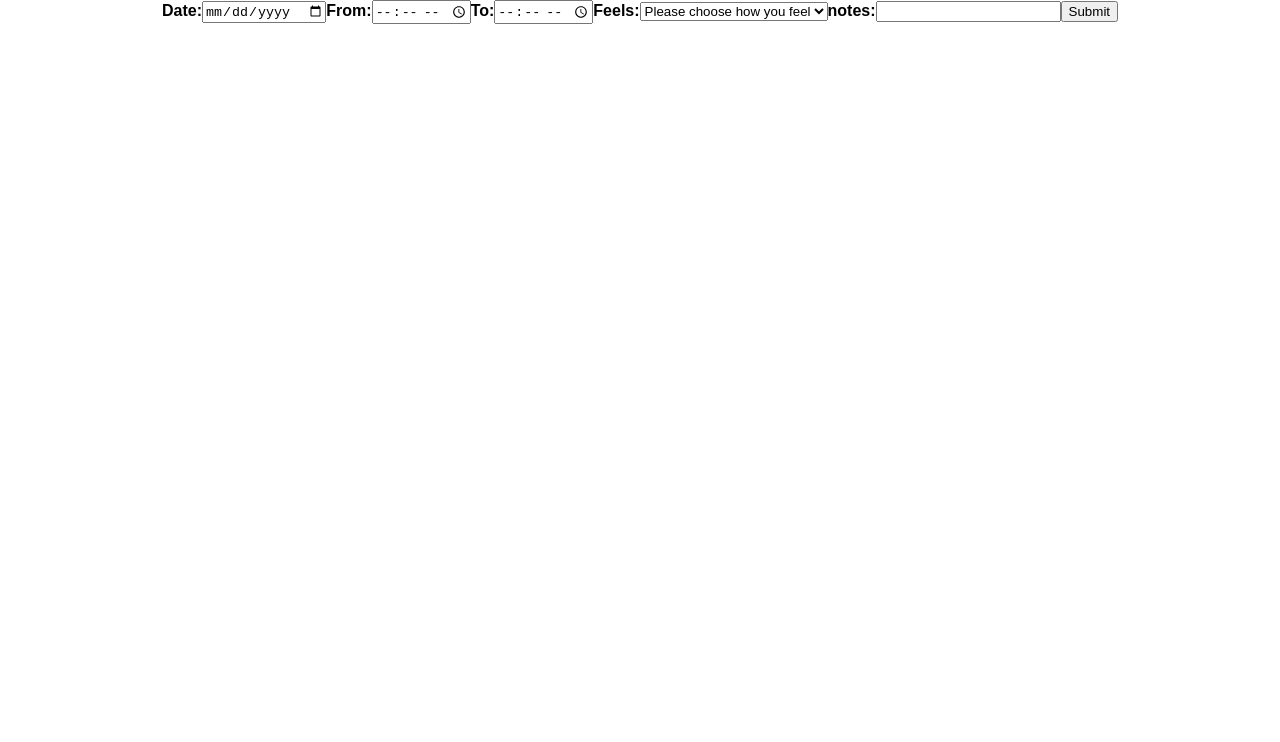
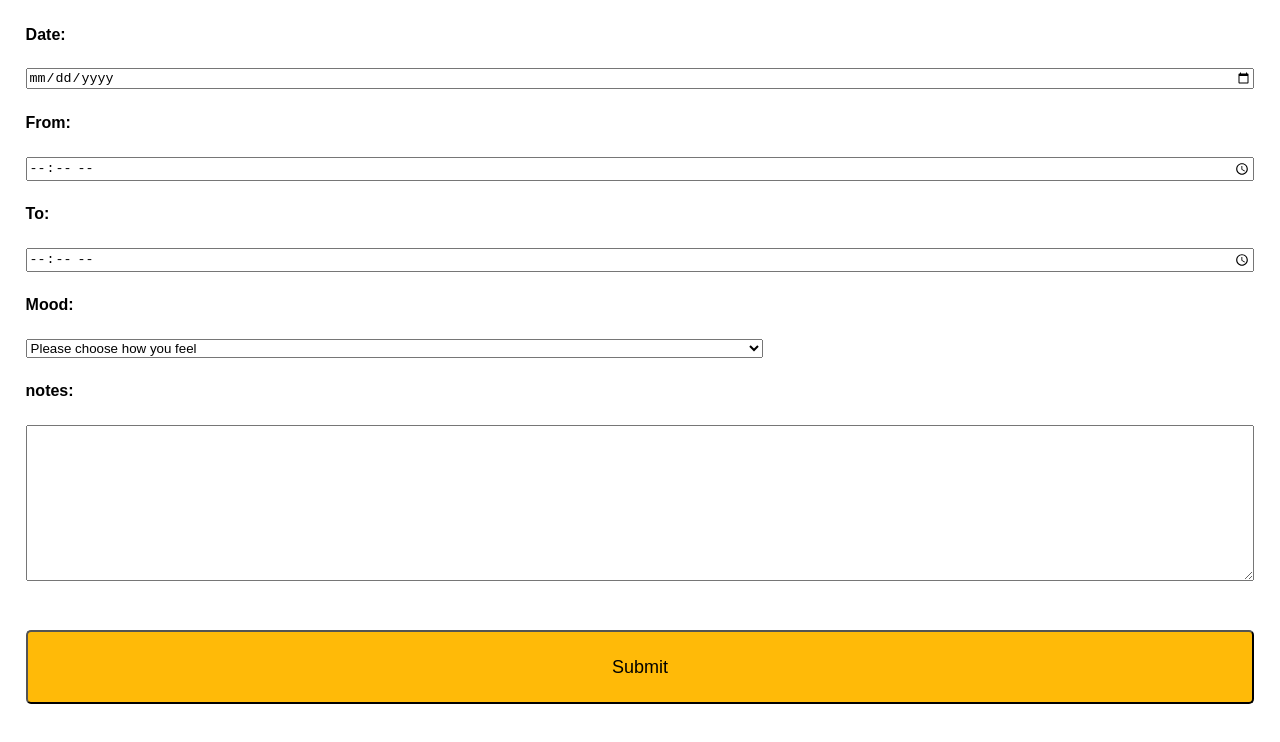
Before and after one commit to Build-Week-Sleep-Tracker-Oct/Front-End, a React (Create React App) app in the folder somnus/: page /sleepentry in a window 1280 px wide. Shown: the top 742 px of the page. Built offline with nearby package versions, Linux system fonts and the light colour scheme; sample sign-in values are in the browser's storage; a web font is replaced by a local one.

Commit message:
added basic styling to the sleep form

```diff
--- a/somnus/package.json
+++ b/somnus/package.json
@@ -11,7 +11,8 @@
     "react-router-dom": "^5.1.2",
     "react-scripts": "3.2.0",
     "redux": "^4.0.4",
-    "redux-thunk": "^2.3.0"
+    "redux-thunk": "^2.3.0",
+    "styled-components": "^4.4.0"
   },
   "scripts": {
     "start": "react-scripts start",
--- a/somnus/src/components/SleepEntry.js
+++ b/somnus/src/components/SleepEntry.js
@@ -1,6 +1,42 @@
 import React, {useState} from "react";
 import { connect } from 'react-redux'
 import { postData } from '../actions'
+import styled from "styled-components";
+
+const SleepForm = styled.form`
+    display: flex;
+    flex-direction: column;
+    padding: 2%;
+`;
+
+const SleepFormLabel = styled.label`
+    text-align: left;
+`;
+
+const DateInput = styled.input`
+    margin: 2% 0;
+`;
+
+const TimeInput = styled.input`
+    margin: 2% 0;
+`;
+
+const MoodInput = styled.select`
+    margin: 2% 0;
+    width: 60%;
+`;
+
+const NoteInput = styled.textarea`
+    margin: 2% 0;
+`;
+
+const SubmitButton = styled.button`
+    background: #FFBA08;
+    border-radius: 5px;
+    margin: 2% 0;
+    padding: 2%;
+    font-size: 18px;
+`;
 
 const SleepEntry = (props) => {
     const [entry, setEntry] = useState({
@@ -20,33 +56,32 @@ const SleepEntry = (props) => {
         props.postData(entry)
         props.history.push('/tracker')
         //addNewEntry
-        // setEntry({date: "", timeFrom: "", timeTo: "", feels: "", notes: ""});
     }
 
     return(
-        <form onSubmit={submitEntry}>
-            <label htmlFor="date">Date:</label>
-            <input name="date" id="date" type="date" placeholder="Date(MM-DD-YYYY)" onChange={changeHandler} value={entry.date} />
+        <SleepForm onSubmit={submitEntry}>
+            <SleepFormLabel htmlFor="date">Date:</SleepFormLabel>
+            <DateInput name="date" id="date" type="date" placeholder="Date(MM-DD-YYYY)" onChange={changeHandler} value={entry.date} />
 
-            <label htmlFor="timeFrom">From:</label>
-            <input name="timeFrom" id="timeFrom" type="time" onChange={changeHandler} value={entry.timeFrom} />
+            <SleepFormLabel htmlFor="timeFrom">From:</SleepFormLabel>
+            <TimeInput name="timeFrom" id="timeFrom" type="time" onChange={changeHandler} value={entry.timeFrom} />
 
-            <label htmlFor="timeTo">To:</label>
-            <input name="timeTo" id="timeTo" type="time" onChange={changeHandler} value={entry.timeTo} />
+            <SleepFormLabel htmlFor="timeTo">To:</SleepFormLabel>
+            <TimeInput name="timeTo" id="timeTo" type="time" onChange={changeHandler} value={entry.timeTo} />
 
-            <label htmlFor="feels">Feels:</label>
-            <select name="feels" onChange={changeHandler} value={entry.feels}>
+            <SleepFormLabel htmlFor="mood">Mood:</SleepFormLabel>
+            <MoodInput name="mood" onChange={changeHandler} value={entry.feels}>
                 <option>Please choose how you feel</option>
                 <option value="😀">😀</option>
                 <option value="😐">😐</option>
                 <option value="😭">😭</option>
                 <option value="😡">😡</option>
-            </select>
+            </MoodInput>
 
-            <label htmlFor="notes">notes:</label>
-            <input name="notes" id="notes" type="text" onChange={changeHandler} value={entry.notes} />
-            <button type="submit">Submit</button>
-        </form>
+            <SleepFormLabel htmlFor="notes">notes:</SleepFormLabel>
+            <NoteInput name="notes" id="notes" rows="10" cols="30" onChange={changeHandler} value={entry.notes} />
+            <SubmitButton type="submit">Submit</SubmitButton>
+        </SleepForm>
     );
 }
 
```
Also changed, not shown: 1 other file (tests, documents, lock files or other folders).
